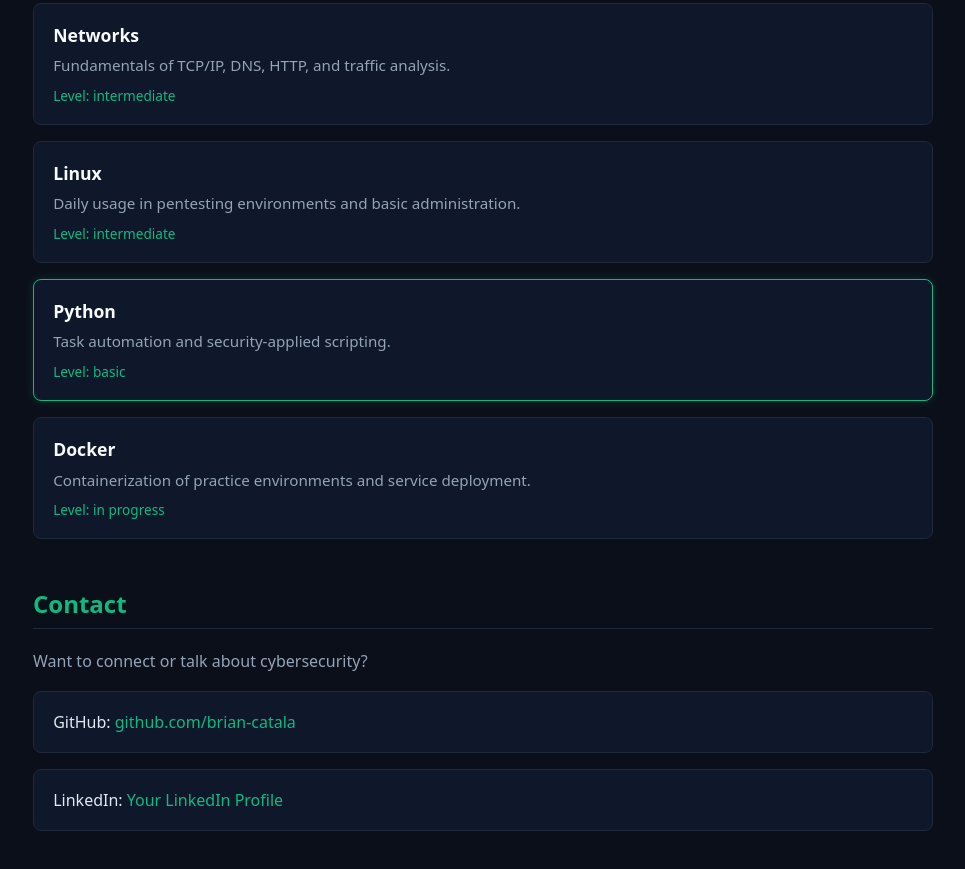
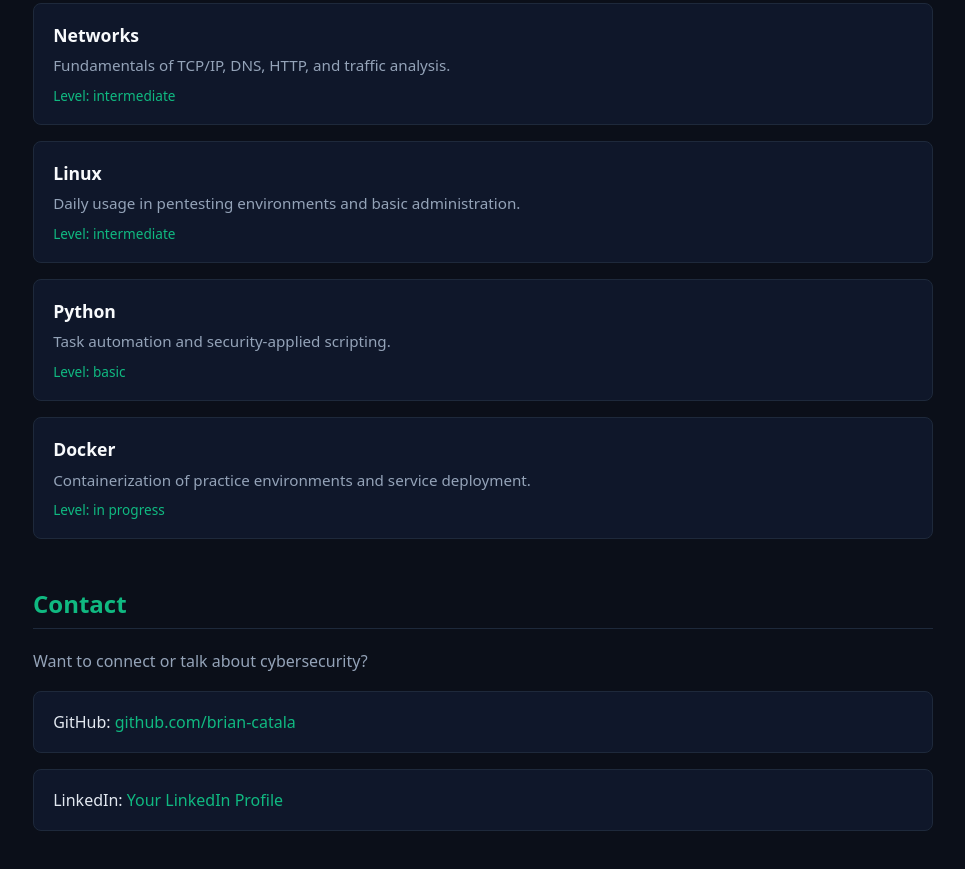
Before and after one commit to brian-catala/brian-catala.github.io, an Astro site: page / in a window 1280 px wide. Shown: the part 1170-2039 px from the top of the page, without its empty margins (157-1122 px from the left). Built offline with nearby package versions, Linux system fonts and the light colour scheme; Astro itself is replaced by a stand-in of ours.

Commit message:
Actualizacion

```diff
--- a/src/pages/index.astro
+++ b/src/pages/index.astro
@@ -282,7 +282,7 @@
             <span class="level">Level: intermediate</span>
           </li>
           <!-- Tarjeta destacada con el borde verde brillante como en tu imagen -->
-          <li class="card active-card">
+          <li class="card">
             <h3>Python</h3>
             <p>Task automation and security-applied scripting.</p>
             <span class="level">Level: basic</span>
```
